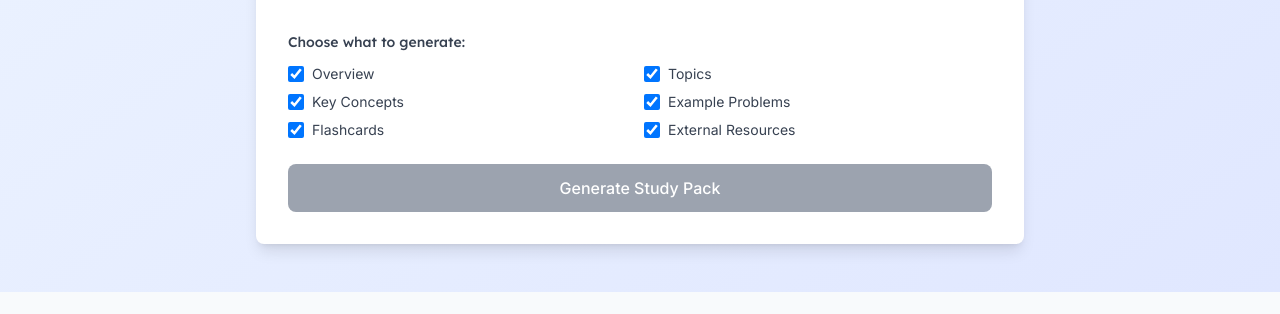
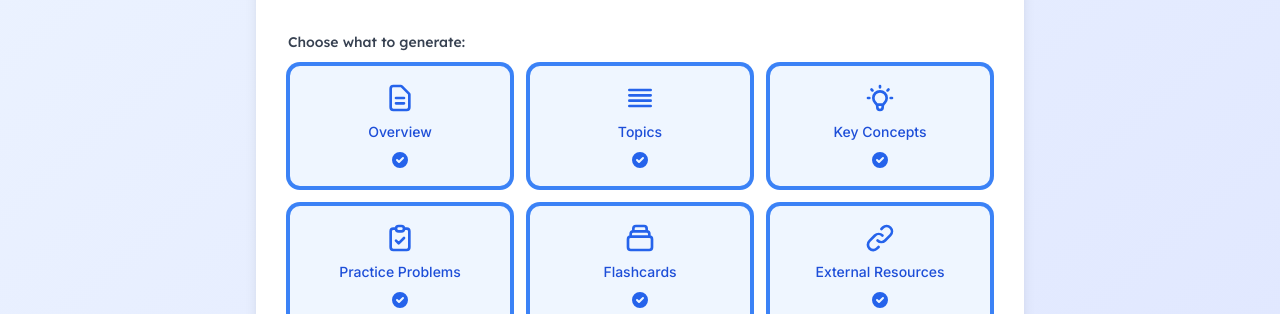
Before and after one commit to alvagarciia/learnflow-ai, a React (Vite) app in the folder frontend/: page / in a window 1280 px wide. Shown: the part 635-949 px from the top of the page. Before the commit the page ends 927 px from the top, so only its background shows below. Built offline with nearby package versions, Linux system fonts and the light colour scheme; no server answers.

Commit message:
revamp generation options

```diff
--- a/frontend/src/components/InputForm.tsx
+++ b/frontend/src/components/InputForm.tsx
@@ -45,7 +45,7 @@ export default function InputForm({ onSubmit, isLoading }: InputFormProps) {
   });
 
   const validateFile = (file: File, type: 'pdf-doc' | 'ppt'): string | null => {
-    const maxSize = type === 'pdf-doc' ? 15 * 1024 * 1024 : 30 * 1024 * 1024; // 15MB for PDF/DOC, 30MB for PPT
+    const maxSize = type === 'pdf-doc' ? 15 * 1024 * 1024 : 30 * 1024 * 1024;
 
     if (file.size > maxSize) {
       return `File too large. Maximum size: ${maxSize / (1024 * 1024)}MB`;
@@ -81,7 +81,6 @@ export default function InputForm({ onSubmit, isLoading }: InputFormProps) {
     setDocuments(prev => [...prev, newDoc]);
     setError(null);
 
-    // Reset input
     if (e.target) e.target.value = '';
   };
 
@@ -136,6 +135,64 @@ export default function InputForm({ onSubmit, isLoading }: InputFormProps) {
       [field]: !prev[field]
     }));
   };
+
+  // Options configuration with icons
+  const generationOptions = [
+    {
+      key: 'overview' as keyof GenerationOptions,
+      label: 'Overview',
+      icon: (
+        <svg className="w-8 h-8 mb-2" fill="none" stroke="currentColor" viewBox="0 0 24 24">
+          <path strokeLinecap="round" strokeLinejoin="round" strokeWidth={2} d="M9 12h6m-6 4h6m2 5H7a2 2 0 01-2-2V5a2 2 0 012-2h5.586a1 1 0 01.707.293l5.414 5.414a1 1 0 01.293.707V19a2 2 0 01-2 2z" />
+        </svg>
+      )
+    },
+    {
+      key: 'topics' as keyof GenerationOptions,
+      label: 'Topics',
+      icon: (
+        <svg className="w-8 h-8 mb-2" fill="none" stroke="currentColor" viewBox="0 0 24 24">
+          <path strokeLinecap="round" strokeLinejoin="round" strokeWidth={2} d="M4 6h16M4 10h16M4 14h16M4 18h16" />
+        </svg>
+      )
+    },
+    {
+      key: 'key_concepts' as keyof GenerationOptions,
+      label: 'Key Concepts',
+      icon: (
+        <svg className="w-8 h-8 mb-2" fill="none" stroke="currentColor" viewBox="0 0 24 24">
+          <path strokeLinecap="round" strokeLinejoin="round" strokeWidth={2} d="M9.663 17h4.673M12 3v1m6.364 1.636l-.707.707M21 12h-1M4 12H3m3.343-5.657l-.707-.707m2.828 9.9a5 5 0 117.072 0l-.548.547A3.374 3.374 0 0014 18.469V19a2 2 0 11-4 0v-.531c0-.895-.356-1.754-.988-2.386l-.548-.547z" />
+        </svg>
+      )
+    },
+    {
+      key: 'example_problems' as keyof GenerationOptions,
+      label: 'Practice Problems',
+      icon: (
+        <svg className="w-8 h-8 mb-2" fill="none" stroke="currentColor" viewBox="0 0 24 24">
+          <path strokeLinecap="round" strokeLinejoin="round" strokeWidth={2} d="M9 5H7a2 2 0 00-2 2v12a2 2 0 002 2h10a2 2 0 002-2V7a2 2 0 00-2-2h-2M9 5a2 2 0 002 2h2a2 2 0 002-2M9 5a2 2 0 012-2h2a2 2 0 012 2m-6 9l2 2 4-4" />
+        </svg>
+      )
+    },
+    {
+      key: 'flashcards' as keyof GenerationOptions,
+      label: 'Flashcards',
+      icon: (
+        <svg className="w-8 h-8 mb-2" fill="none" stroke="currentColor" viewBox="0 0 24 24">
+          <path strokeLinecap="round" strokeLinejoin="round" strokeWidth={2} d="M19 11H5m14 0a2 2 0 012 2v6a2 2 0 01-2 2H5a2 2 0 01-2-2v-6a2 2 0 012-2m14 0V9a2 2 0 00-2-2M5 11V9a2 2 0 012-2m0 0V5a2 2 0 012-2h6a2 2 0 012 2v2M7 7h10" />
+        </svg>
+      )
+    },
+    {
+      key: 'external_resources' as keyof GenerationOptions,
+      label: 'External Resources',
+      icon: (
+        <svg className="w-8 h-8 mb-2" fill="none" stroke="currentColor" viewBox="0 0 24 24">
+          <path strokeLinecap="round" strokeLinejoin="round" strokeWidth={2} d="M13.828 10.172a4 4 0 00-5.656 0l-4 4a4 4 0 105.656 5.656l1.102-1.101m-.758-4.899a4 4 0 005.656 0l4-4a4 4 0 00-5.656-5.656l-1.1 1.1" />
+        </svg>
+      )
+    },
+  ];
 
   return (
     <div className="w-full max-w-3xl mx-auto">
@@ -196,7 +253,6 @@ export default function InputForm({ onSubmit, isLoading }: InputFormProps) {
               </button>
             </div>
 
-            {/* Hidden file inputs */}
             <input
               ref={pdfDocInputRef}
               type="file"
@@ -213,12 +269,10 @@ export default function InputForm({ onSubmit, isLoading }: InputFormProps) {
             />
           </div>
 
-          {/* Tip */}
           <div className="text-xs text-gray-500">
             <p>💡 Tip: You can combine multiple sources for comprehensive study materials!</p>
           </div>
 
-          {/* Document Manager - Always visible */}
           <div>
             <h3 className="text-sm font-medium text-gray-700">Your Study Sources</h3>
             <div className="bg-gray-50 rounded-lg p-4 min-h-[120px]">
@@ -269,15 +323,12 @@ export default function InputForm({ onSubmit, isLoading }: InputFormProps) {
             </div>
           </div>
 
-
-          {/* Error Display */}
           {error && (
             <div className="bg-red-50 border border-red-200 text-red-800 px-4 py-3 rounded-lg text-sm">
               {error}
             </div>
           )}
 
-          {/* API Key Section */}
           <div>
             <button
               type="button"
@@ -299,28 +350,41 @@ export default function InputForm({ onSubmit, isLoading }: InputFormProps) {
             )}
           </div>
 
-          {/* Generation Options Checkboxes */}
+          {/* Generation Options - Visual Boxes */}
           <div>
             <h3 className="text-sm font-medium text-gray-700 mb-3">Choose what to generate:</h3>
-            <div className="grid grid-cols-2 gap-2">
-              {Object.entries(options).map(([key, value]) => (
-                <label key={key} className="flex items-center">
-                  <input
-                    type="checkbox"
-                    checked={value}
-                    onChange={() => handleCheckboxChange(key as keyof GenerationOptions)}
-                    disabled={isLoading}
-                    className="w-4 h-4 text-blue-600 border-gray-300 rounded focus:ring-blue-500"
-                  />
-                  <span className="ml-2 text-sm text-gray-700 capitalize">
-                    {key.replace(/_/g, ' ')}
+            <div className="grid grid-cols-1 sm:grid-cols-2 lg:grid-cols-3 gap-4">
+              {generationOptions.map(({ key, label, icon }) => (
+                <div
+                  key={key}
+                  onClick={() => !isLoading && handleCheckboxChange(key)}
+                  className={`
+                    cursor-pointer border-2 rounded-xl p-4 flex flex-col items-center justify-center transition-all min-h-[120px]
+                    ${options[key]
+                      ? 'ring-2 ring-blue-500 bg-blue-50 border-blue-500'
+                      : 'border-gray-300 hover:border-blue-400 hover:bg-gray-50'
+                    }
+                    ${isLoading ? 'opacity-50 cursor-not-allowed' : ''}
+                  `}
+                >
+                  <div className={`transition-colors ${options[key] ? 'text-blue-600' : 'text-gray-400'}`}>
+                    {icon}
+                  </div>
+                  <span className={`text-sm font-medium text-center ${options[key] ? 'text-blue-700' : 'text-gray-700'}`}>
+                    {label}
                   </span>
-                </label>
+                  {options[key] && (
+                    <div className="mt-2">
+                      <svg className="w-5 h-5 text-blue-600" fill="currentColor" viewBox="0 0 20 20">
+                        <path fillRule="evenodd" d="M10 18a8 8 0 100-16 8 8 0 000 16zm3.707-9.293a1 1 0 00-1.414-1.414L9 10.586 7.707 9.293a1 1 0 00-1.414 1.414l2 2a1 1 0 001.414 0l4-4z" clipRule="evenodd" />
+                      </svg>
+                    </div>
+                  )}
+                </div>
               ))}
             </div>
           </div>
 
-          {/* Submit Button */}
           <button
             type="submit"
             disabled={isLoading || documents.length === 0}
```
